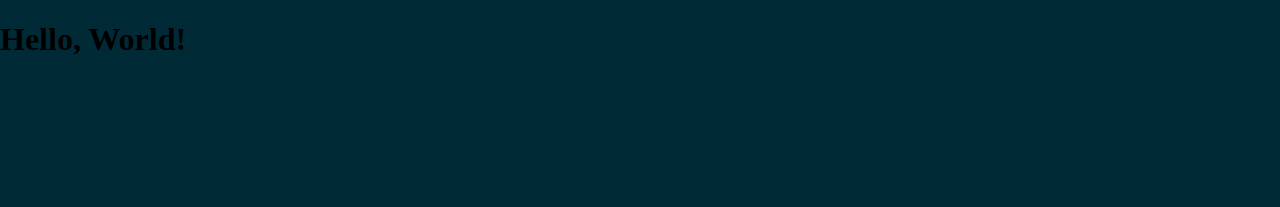
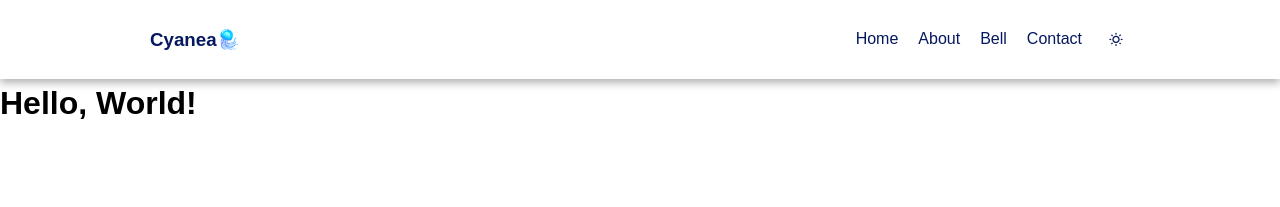
Before and after one commit to shonakam/shonakam.github.io, a plain HTML site: page index.html in a window 1280 px wide. Drawn offline with nearby package versions, Linux system fonts and the light colour scheme.

Commit message:
add dark theme

```diff
--- a/index.html
+++ b/index.html
@@ -3,11 +3,30 @@
 <head>
 	<meta charset="UTF-8">
 	<meta name="viewport" content="width=device-width, initial-scale=1.0">
-
+	<title>shonakam's portfolio</title>
 	<link rel="stylesheet" href="./resources/css/styles.css">
-	<title>shonakam's portfolio</title>
+	<link rel="stylesheet" href="https://unicons.iconscout.com/release/v4.0.0/css/line.css">
 </head>
 <body>
-	<h1>Hello, World!</h1>
+	<header>
+		<div class="container">
+			<h3 class="logo">Cyanea🪼</h3>
+			<nav>
+				<ul class="nav-list">
+					<li><a href="#home">Home</a></li>
+					<li><a href="#about">About</a></li>
+					<li><a href="#bell">Bell</a></li>
+					<li><a href="#contact">Contact</a></li>
+					<li><button><i class="uil uil-sun change-theme" id="theme-button"></i></button></li>
+				</ul>
+			</nav>
+		</div>
+	</header>
+
+	<main>
+		<h1>Hello, World!</h1>
+		<ul id="file-list"></ul>
+	</main>
+	<script src="resources/js/main.js"></script>
 </body>
 </html>
--- a/resources/css/styles.css
+++ b/resources/css/styles.css
@@ -1,7 +1,110 @@
+:root {
+	/* light mode (default) */
+	--primary-bg-color: #ffffff;
+	--primary-text-color: #051860;
+	--primary-hover-color: #39b6ff;
+
+	/* dark mode */
+	--secondary-bg-color: #023555;
+	--secondary-text-color: #dddddd;
+	--secondary-hover-color: #ffcc00dc;
+}
+
+/* ------------------------------- header ------------------------------ */
+
+header {
+	top: 0;
+	left: 0;
+	width: 100%;
+	z-index: 1000;
+	position: fixed;
+	background-color: var(--primary-bg-color);
+	color: var(--primary-text-color);
+	padding: 10px 0;
+	box-shadow: 0 4px 8px rgba(0, 0, 0, 0.3);
+}
+
+.container {
+	width: 80%;
+	margin: 0 auto;
+	display: flex;
+	justify-content: space-between;
+	align-items: center;
+	max-width: 980px;
+}
+
+nav ul {
+	list-style-type: none;
+	margin: 0;
+	padding: 0;
+	display: flex;
+}
+
+nav ul li {
+	margin-left: 20px;
+}
+
+nav ul li a {
+	color: var(--primary-text-color);
+	text-decoration: none;
+	font-size: 16px;
+}
+
+nav ul li a:hover {
+	color: var(--primary-hover-color);
+    /* text-decoration: underline; */
+}
+
+nav ul li button {
+	color: var(--primary-text-color);
+	background: none; /* 背景色を無しにする */
+	border: none;
+	font-size: 16px;
+}
+
+nav ul li button i:hover {
+	color: var(--primary-hover-color);
+    /* text-decoration: underline; */
+}
+
+/* Dark mode styling */
+header.dark-mode {
+	background-color: var(--secondary-bg-color);
+	color: var(--secondary-text-color);
+}
+
+header.dark-mode nav ul li a {
+	color: var(--secondary-text-color);
+}
+
+header.dark-mode nav ul li a:hover {
+	color: var(--secondary-hover-color);
+}
+
+header.dark-mode nav ul li button {
+	color: var(--secondary-text-color);
+}
+
+header.dark-mode nav ul li button i:hover {
+	color: var(--secondary-hover-color);
+}
 
 
+/* ------------------------------------------------------------------ */
+
+/* ------------------------------ body ------------------------------ */
 body {
+	background: var(--primary-bg-color);
+	padding-top: 4rem;
 	margin: 0;
-	overflow: hidden;
-	background: #002b36; /* 深海をイメージした背景色 */
+	font-family: Arial, sans-serif;
 }
+
+body.dark-mode {
+	background-color: var(--secondary-bg-color);
+	color: var(--secondary-text-color);
+}
+
+main {
+	padding-bottom: 60px; /* ヘッダーの高さ分のスペースを確保 */
+}
--- /dev/null
+++ b/resources/js/main.js
@@ -0,0 +1,11 @@
+document.getElementById('theme-button').addEventListener('click', () => {
+	document.body.classList.toggle('dark-mode');
+	document.querySelector('header').classList.toggle('dark-mode');
+
+	const themeButton = document.getElementById('theme-button');
+	if (document.body.classList.contains('dark-mode')) {
+		themeButton.classList.replace('uil-sun', 'uil-moon');
+	} else {
+		themeButton.classList.replace('uil-moon', 'uil-sun');
+	}
+});
```
Also changed, not shown: 2 other files.
